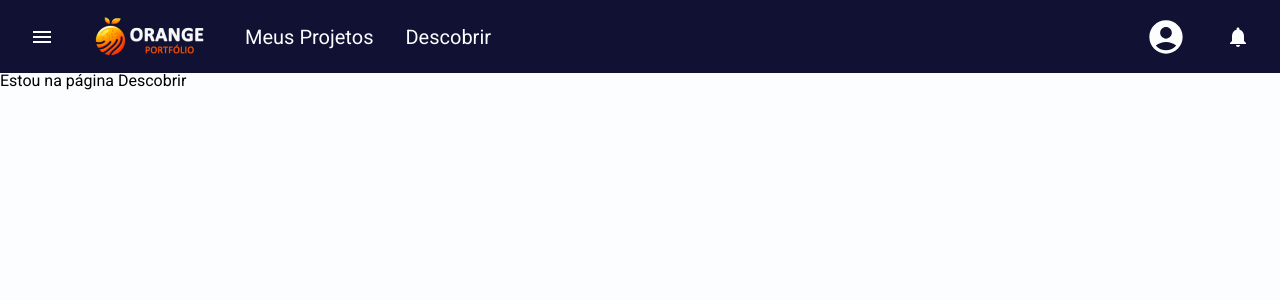
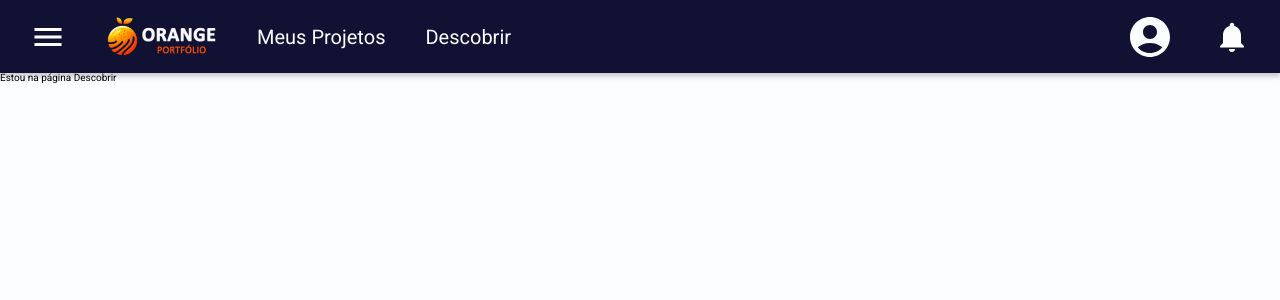
Before and after one commit to squad7-fcamara/spa-orange-portfolio, a React (Vite) app: page /discover in a window 1280 px wide. Shown: the top 300 px of the page. Built offline with nearby package versions, Linux system fonts and the light colour scheme.

Commit message:
:recycle: refactor: Using relative lengths

```diff
--- a/src/GlobalStyled.jsx
+++ b/src/GlobalStyled.jsx
@@ -2,9 +2,10 @@ import { createGlobalStyle } from "styled-components";
 
 export const GlobalStyled = createGlobalStyle`
   :root {
+    font-weight: 400;
+    font-size: 62.5%;
+    line-height: 1.5;
     font-family: "Roboto", sans-serif;
-    line-height: 1.5;
-    font-weight: 400;
     background-color: #FCFDFF;
   }
 
--- a/src/components/Navbar/index.jsx
+++ b/src/components/Navbar/index.jsx
@@ -8,7 +8,7 @@ function Navbar() {
     <>
       <NavbarSC>
         <div>
-          <MdMenu size={"24px"} />
+          <MdMenu size={"3.6rem"} />
           <img
             src={Logomarca}
             alt="logomarca do orange portfólio"
@@ -20,8 +20,8 @@ function Navbar() {
           </DesktopMenu>
         </div>
         <div>
-          <MdAccountCircle size={"40px"} />
-          <MdNotifications size={"24px"} />
+          <MdAccountCircle size={"4.8rem"} />
+          <MdNotifications size={"3.6rem"} />
         </div>
       </NavbarSC>
       <Outlet />
--- a/src/components/Navbar/style.jsx
+++ b/src/components/Navbar/style.jsx
@@ -2,29 +2,26 @@ import styled from "styled-components";
 
 export const NavbarSC = styled.nav`
   width: 100dvw;
-  height: 73px;
-  padding: 16px 30px;
+  height: 7.3rem;
+  padding: 1.6rem 3rem;
   display: flex;
   justify-content: space-between;
   align-items: center;
   background-color: #111133;
+  box-shadow: 0 0.4rem 0.4rem rgba(17, 17, 51, 0.2);
 
   div {
     display: flex;
     justify-content: space-between;
     align-items: center;
-    gap: 40px;
-    font-size: 20px;
+    gap: 4rem;
+    font-size: 2rem;
     color: #fcfdff;
-  }
-
-  img {
-    height: 100%;
   }
 `;
 
 export const DesktopMenu = styled.ul`
   list-style: none;
   display: flex;
-  gap: 32px;
+  gap: 4rem;
 `;
```
